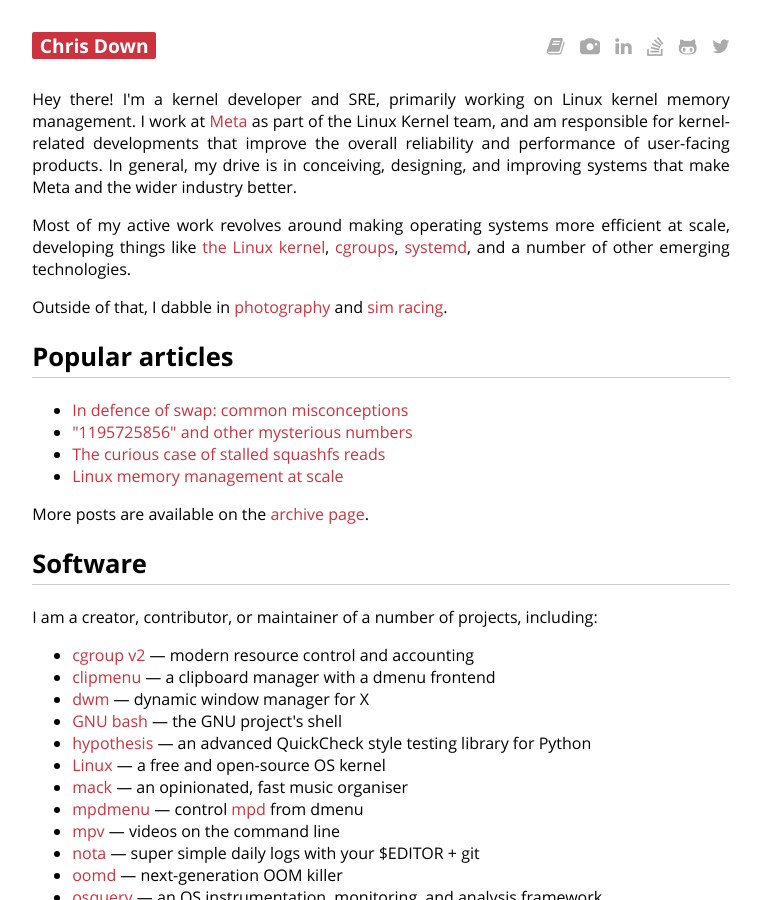
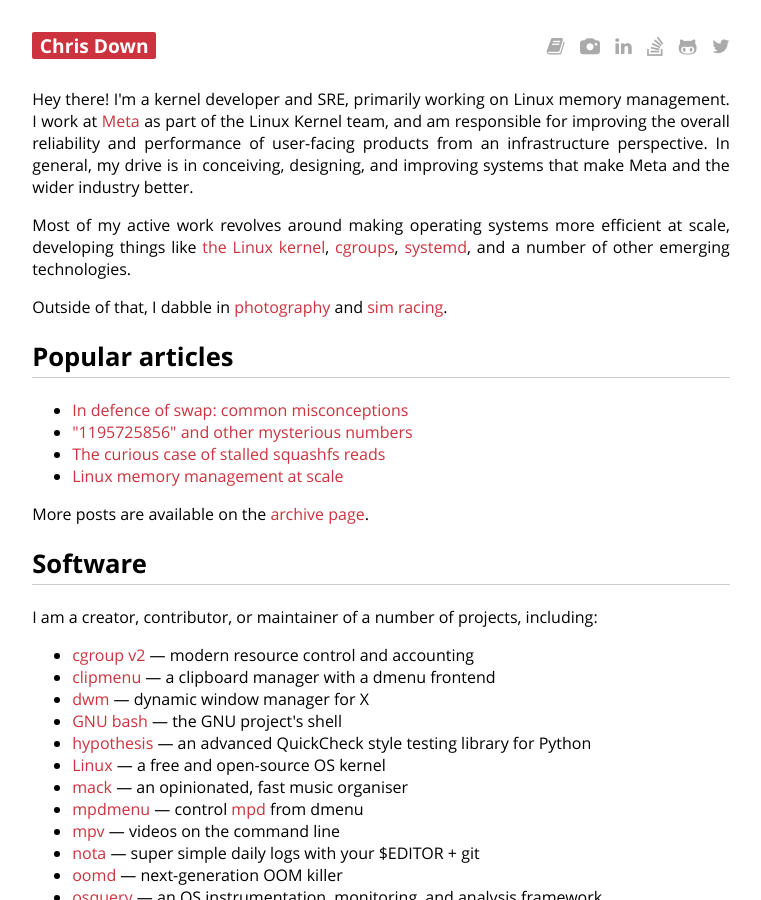
Before and after one commit to cdown/chrisdown.name, a Jekyll site: the page built from index.md, in a window 1280 px wide and 900 px high. Shown: the whole window, without its empty margins (259-1020 px from the left). Built offline with Jekyll 4.4.1, drawn with Linux system fonts in a browser that asks for light colours.

Commit message:
index: Too many "kernels" for one paragraph

```diff
--- a/index.md
+++ b/index.md
@@ -7,10 +7,10 @@ description:
 ---
 
 
-Hey there! I'm a kernel developer and SRE, primarily working on Linux kernel
-memory management. I work at [Meta](https://meta.com) as part of the Linux
-Kernel team, and am responsible for kernel-related developments that improve
-the overall reliability and performance of user-facing products. In general, my
+Hey there! I'm a kernel developer and SRE, primarily working on Linux memory
+management. I work at [Meta](https://meta.com) as part of the Linux Kernel
+team, and am responsible for improving the overall reliability and performance
+of user-facing products from an infrastructure perspective. In general, my
 drive is in conceiving, designing, and improving systems that make Meta and the
 wider industry better.
 
```
